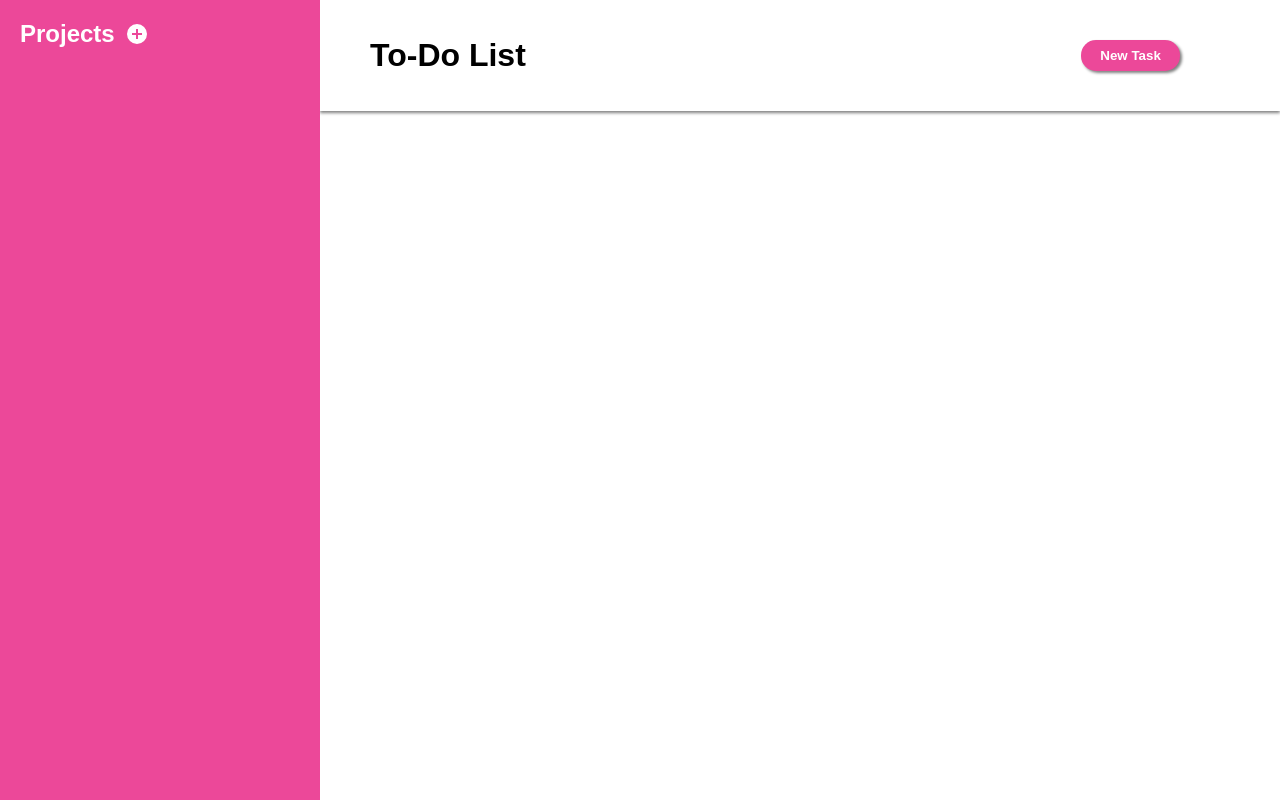
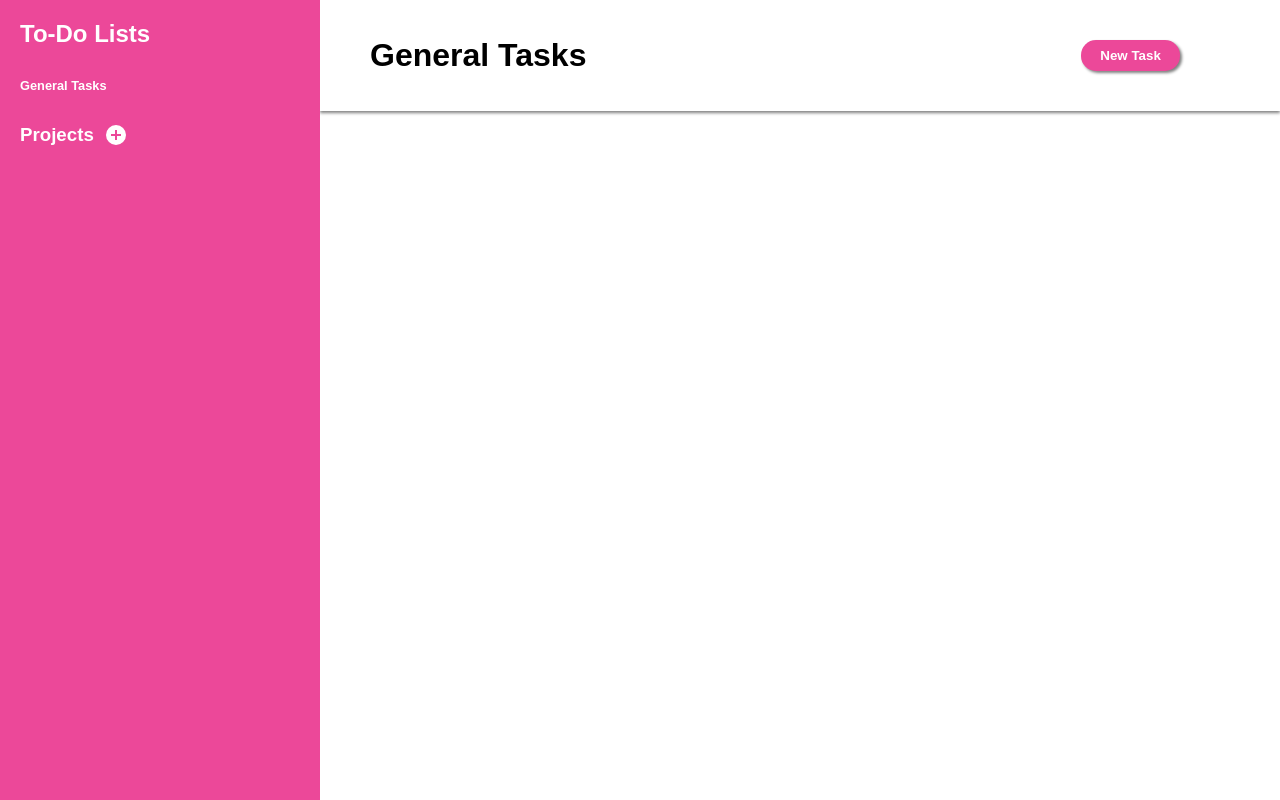
Before and after one commit to hippobobimus/to-do-list, a website built with webpack: page src/index.html in a window 1280 px wide. Built offline with nearby package versions, Linux system fonts and the light colour scheme.

Commit message:
automatic creation and display of a default, sticky project

```diff
--- a/src/controller.js
+++ b/src/controller.js
@@ -1,9 +1,19 @@
 import Project from "./project.js";
 
 class Controller {
+  #currProjId;
+  static #DEFAULT_PROJ_ID = 1;
+
   constructor(model, view) {
     this.model = model;
     this.view = view;
+
+    // TODO localstorage persistance
+    // default project
+    this.model.addProject(new Project("General Tasks"));
+    this.#currProjId = Controller.#DEFAULT_PROJ_ID;
+
+    // Events
 
     this.model.updateEvent.addListener(this.onModelUpdate);
 
@@ -11,24 +21,47 @@ class Controller {
     this.view.newTaskEvent.addListener(this.onNewTask);
     this.view.deleteProjectEvent.addListener(this.onDeleteProject);
     this.view.deleteTaskEvent.addListener(this.onDeleteTask);
+    this.view.selectProjectEvent.addListener(this.onSelectProject);
   }
 
   reload() {
-    this.view.updateSidebar(this.model.projects);
+    this.view.updateSidebar(Controller.#DEFAULT_PROJ_ID, this.model.projects);
+    this.view.updateNavbar(this.model.getProject(this.#currProjId).name);
   }
 
   onModelUpdate = (projects) => {
-    this.view.updateSidebar(projects);
+    this.reload();
   }
 
   onNewProject = () => {
-    this.model.addProject(new Project());
-    this.view.updateSidebar(this.model.projects);
+    let p = new Project("New Project");
+
+    this.#currProjId = p.id;
+
+    this.model.addProject(p);
   };
 
   onDeleteProject = (id) => {
+    id = parseInt(id);
+
+    if (id === Controller.#DEFAULT_PROJ_ID) {
+      console.log("Cannot delete default project");
+      return;
+    }
+
+    if (id === this.#currProjId) {
+      this.#currProjId = Controller.#DEFAULT_PROJ_ID;
+    }
+
     this.model.deleteProject(id);
-    this.view.updateSidebar(this.model.projects);
+  };
+
+  onSelectProject = (id) => {
+    id = parseInt(id);
+
+    this.#currProjId = id;
+
+    this.reload();
   };
 
   onNewTask = () => {
@@ -38,6 +71,7 @@ class Controller {
   onDeleteTask = (id) => {
     // TODO
   };
+
 }
 
 export default Controller;
--- a/src/model.js
+++ b/src/model.js
@@ -25,12 +25,16 @@ class Model {
   }
 
   deleteProject(id) {
-    this.#projectsMap.delete(parseInt(id));
+    id = parseInt(id);
+
+    this.#projectsMap.delete(id);
 
     this.updateEvent.trigger(this.projects);
   }
 
   getProject(id) {
+    id = parseInt(id);
+
     return this.#projectsMap.get(id);
   }
 }
--- a/src/project.js
+++ b/src/project.js
@@ -2,9 +2,9 @@ class Project {
   static #counter;
   #tasks = new Map();
 
-  constructor() {
+  constructor(name) {
     this.id = Project.#nextId;
-    this.name = "New Project";
+    this.name = name;
   }
 
   static get #nextId() {
--- a/src/sidebar.css
+++ b/src/sidebar.css
@@ -45,6 +45,10 @@
   gap: 20px
 }
 
+#sidebar .name {
+  font-size: 0.8rem;
+}
+
 #sidebar .name:hover,
 #sidebar .btns img {
   text-decoration: underline;
--- a/src/sidebar.js
+++ b/src/sidebar.js
@@ -1,34 +1,46 @@
 import "./sidebar.css";
 
 class Sidebar {
-  #listBtnParams;
+  #itemBtnParams;
   #index;
+  #itemAction;
   #root;
+  #stickyIndex;
 
-  constructor(rootElem, headingString, headerBtnParams, listBtnParams) {
+  constructor(rootElem, mainHeadingStr, indexHeadingStr, indexHeaderBtnParams, itemAction, itemBtnParams) {
     this.#root = rootElem;
-    this.#listBtnParams = listBtnParams;
+    this.#itemAction = itemAction;
+    this.#itemBtnParams = itemBtnParams;
 
-    let header = document.createElement("div");
+    let mainHeader = document.createElement("div");
+    this.#stickyIndex = document.createElement("ul");
+    let indexHeader = document.createElement("div");
     this.#index = document.createElement("ul");
 
-    let heading = document.createElement("h2");
-    let headerBtns = document.createElement("div");
+    let mainHeading = document.createElement("h2");
+    let indexHeading = document.createElement("h3");
 
-    this.#root.appendChild(header);
+    let indexHeaderBtns = document.createElement("div");
+
+    this.#root.appendChild(mainHeader);
+    this.#root.appendChild(this.#stickyIndex);
+    this.#root.appendChild(indexHeader);
     this.#root.appendChild(this.#index);
-    header.appendChild(heading);
-    header.appendChild(headerBtns);
+    mainHeader.appendChild(mainHeading);
+    indexHeader.appendChild(indexHeading);
+    indexHeader.appendChild(indexHeaderBtns);
 
-    header.classList.add("sidebar-header");
-    headerBtns.classList.add("sidebar-header-btns");
+    mainHeader.classList.add("sidebar-header");
+    indexHeader.classList.add("sidebar-header");
+    indexHeaderBtns.classList.add("sidebar-header-btns");
 
-    heading.innerText = headingString;
+    mainHeading.innerText = mainHeadingStr;
+    indexHeading.innerText = indexHeadingStr;
 
-    for (let [btnClass, [iconPath, action]] of Object.entries(headerBtnParams)) {
+    for (let [btnClass, [iconPath, action]] of Object.entries(indexHeaderBtnParams)) {
       let btn = document.createElement("img");
 
-      headerBtns.appendChild(btn);
+      indexHeaderBtns.appendChild(btn);
 
       btn.classList.add(btnClass);
       btn.src = iconPath;
@@ -36,7 +48,8 @@ class Sidebar {
     }
   }
 
-  reload(projects) {
+  reload(stickyProjId, projects) {
+    this.#stickyIndex.innerHTML = "";
     this.#index.innerHTML = "";
 
     projects.forEach(p => {
@@ -44,17 +57,25 @@ class Sidebar {
       let name = document.createElement("span");
       let btns = document.createElement("div");
 
-      this.#index.appendChild(li);
       li.appendChild(name);
       li.appendChild(btns);
 
       name.classList.add("name");
       name.dataset.projId = p.id;
       name.innerText = p.name;
+      name.onclick = this.#itemAction;
+
+      if (p.id === stickyProjId) {
+        this.#stickyIndex.appendChild(li);
+        // no buttons to add so return early.
+        return;
+      } else {
+        this.#index.appendChild(li);
+      }
 
       btns.classList.add("btns");
 
-      for (let [btnClass, [iconPath, action]] of Object.entries(this.#listBtnParams)) {
+      for (let [btnClass, [iconPath, action]] of Object.entries(this.#itemBtnParams)) {
         let btn = document.createElement("img");
 
         btns.appendChild(btn);
--- a/src/view.js
+++ b/src/view.js
@@ -8,15 +8,6 @@ class View {
   #root;
   #navbarRoot;
   #sidebarRoot;
-  #navbarBtnParams = {
-    "New Task": () => this.newTaskEvent.trigger(),
-  };
-  #sidebarHeaderBtnParams = {
-    "add-new": [AddNewIcon, () => this.newProjectEvent.trigger()],
-  };
-  #sidebarListBtnParams = {
-    "delete": [DeleteIcon, (e) => this.deleteProjectEvent.trigger(e.target.getAttribute("data-proj-id"))],
-  };
 
   constructor(rootElemId) {
     // events
@@ -24,6 +15,7 @@ class View {
     this.newTaskEvent = new AppEvent();
     this.deleteProjectEvent = new AppEvent();
     this.deleteTaskEvent = new AppEvent();
+    this.selectProjectEvent = new AppEvent();
 
     this.#root = document.getElementById(rootElemId);
 
@@ -36,12 +28,37 @@ class View {
     this.#navbarRoot.id = "navbar";
     this.#sidebarRoot.id = "sidebar";
 
-    this.navbar = new Navbar(this.#navbarRoot, "To-Do List", this.#navbarBtnParams);
-    this.sidebar = new Sidebar(this.#sidebarRoot, "Projects", this.#sidebarHeaderBtnParams, this.#sidebarListBtnParams);
+    let navbarBtnParams = {
+      "New Task": () => this.newTaskEvent.trigger(),
+    };
+    let sidebarHeaderBtnParams = {
+      "add-new": [AddNewIcon, () => this.newProjectEvent.trigger()],
+    };
+    let sidebarListBtnParams = {
+      "delete": [
+        DeleteIcon,
+        (e) => {
+          this.deleteProjectEvent.trigger(e.target.getAttribute("data-proj-id"));
+        },
+      ],
+    };
+    let sidebarListItemAction = (e) => {
+      this.selectProjectEvent.trigger(e.target.getAttribute("data-proj-id"));
+    };
+
+    this.navbar = new Navbar(this.#navbarRoot, "To-Do List", navbarBtnParams);
+    this.sidebar = new Sidebar(
+      this.#sidebarRoot,
+      "To-Do Lists",
+      "Projects",
+      sidebarHeaderBtnParams,
+      sidebarListItemAction,
+      sidebarListBtnParams
+    );
   }
 
-  updateSidebar(projects) {
-    this.sidebar.reload(projects);
+  updateSidebar(stickyProjId, projects) {
+    this.sidebar.reload(stickyProjId, projects);
   }
 
   updateNavbar(projName) {
```
